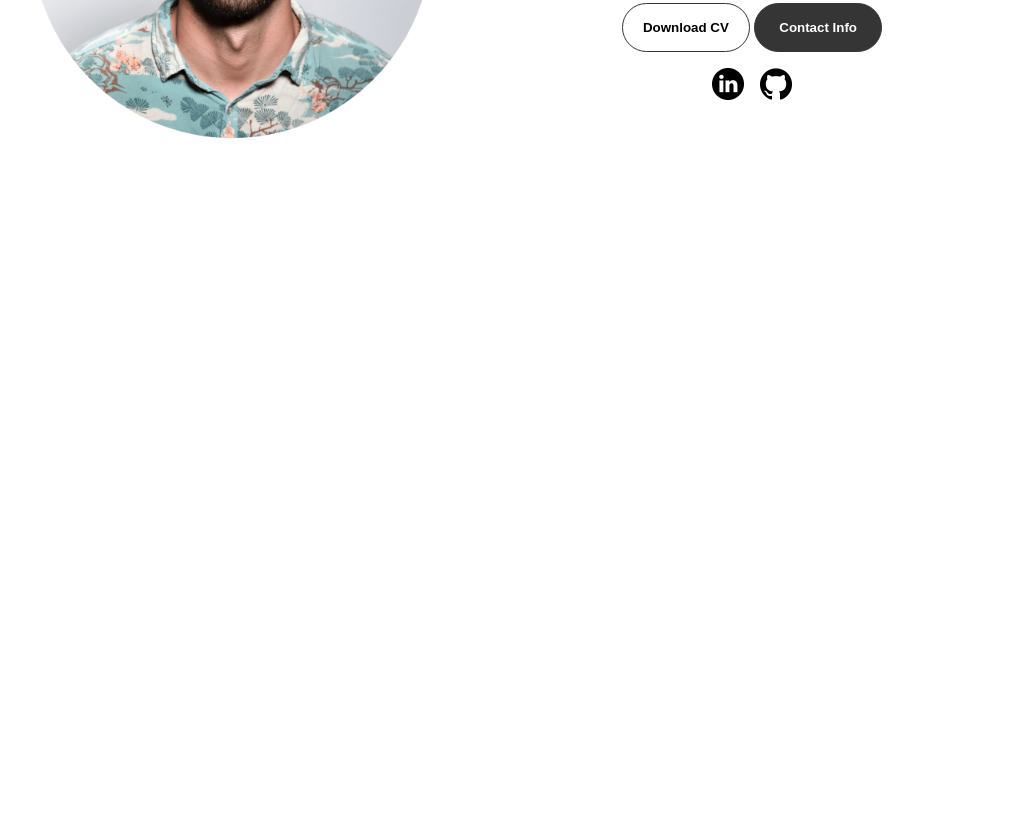
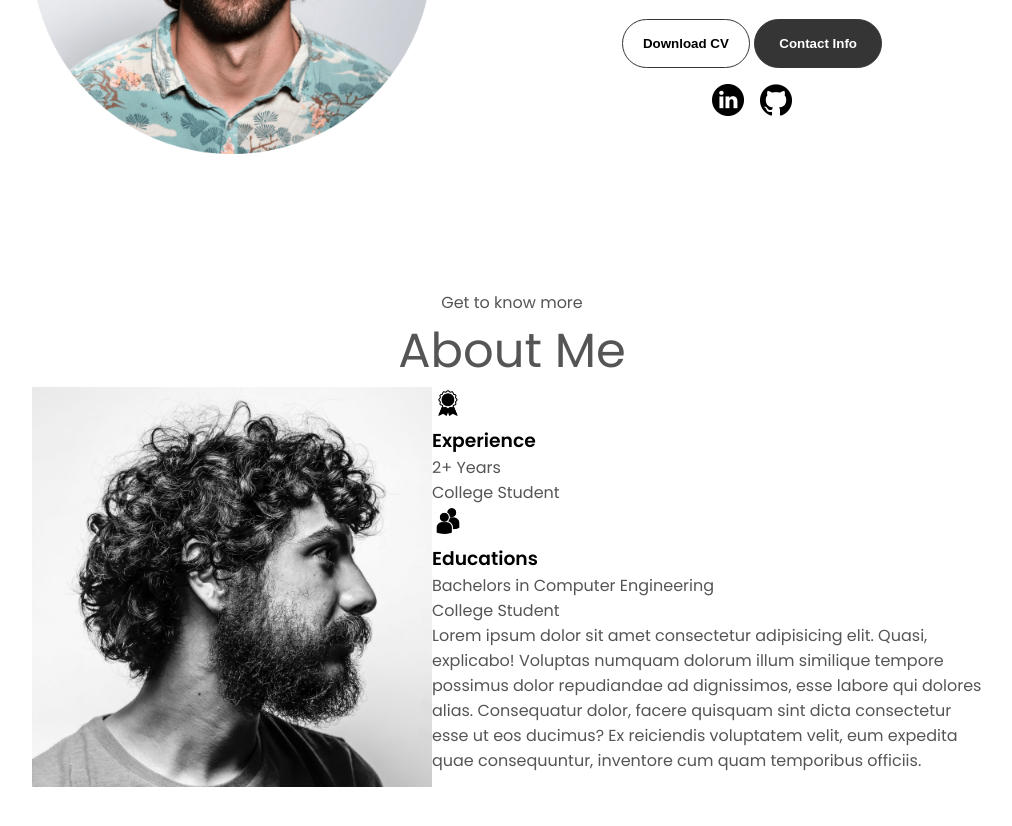
Before and after one commit to AshutoshDhungana/Portfolio-html-css-js, a plain HTML site: page index.html in a window 1280 px wide. Shown: the part 518-1344 px from the top of the page, without its empty margins (128-1140 px from the left). Before the commit the page ends 800 px from the top, so only its background shows below. Drawn offline with Linux system fonts and the light colour scheme.

Commit message:
update 04/10

```diff
--- a/index.html
+++ b/index.html
@@ -65,6 +65,39 @@
             </div>
         </div>
     </section>
+
+    <section id="about">
+        <p class="section__text__p1">Get to know more</p>
+        <p class="title">About Me</p>
+        <div class="section-container">
+            <div class="section__pic-container">
+                <img src="./assets/about-pic.png" alt="Profile picture"
+                class="about-pic">
+            </div>
+            <div class="about-details-container">
+                <div class="about-containers">
+                    <div class="details-container">
+                        <img src="./assets/experience.png" alt="experience-icon" class="icon">
+                        <h3>Experience</h3>
+                        <p>2+ Years <br> College Student</p>
+                    </div>
+                    <div class="details-container">
+                        <img src="./assets/education.png" alt="education-icon" class="icon">
+                        <h3>Educations</h3>
+                        <p>Bachelors in Computer Engineering<br> College Student</p>
+                    </div>
+                </div>
+                <div class="text-container">
+                    <p>Lorem ipsum dolor sit amet consectetur adipisicing elit.
+                        Quasi, explicabo! Voluptas numquam dolorum illum similique tempore possimus dolor repudiandae ad dignissimos,
+                        esse labore qui dolores alias. Consequatur dolor, facere quisquam sint dicta consectetur esse ut eos ducimus?
+                        Ex reiciendis voluptatem velit, eum expedita quae consequuntur,
+                        inventore cum quam temporibus officiis.</p>
+
+                </div>
+            </div>
+        </div>
+    </section>
     <script src="script.js"></script>
 </body>
 </html>
--- a/style.css
+++ b/style.css
@@ -37,7 +37,7 @@ nav,
 nav {
     justify-content: space-around;
     align-items: center;
-    height: 15vh;
+    height: 17vh;
 
 }
 
@@ -164,7 +164,7 @@ section {
 
 
 
-.section{
+.section-container{
     display: flex;
 }
 
@@ -243,7 +243,7 @@ section {
 
 .btn-color-1,
 .btn-color-2 {
-    border: rgb(53, 53, 53) 0.1rem solid;-
+    border: rgb(53, 53, 53) 0.1rem solid;
 
 }
 
```
Also changed, not shown: mediaqueries.css (line endings or trailing spaces).
